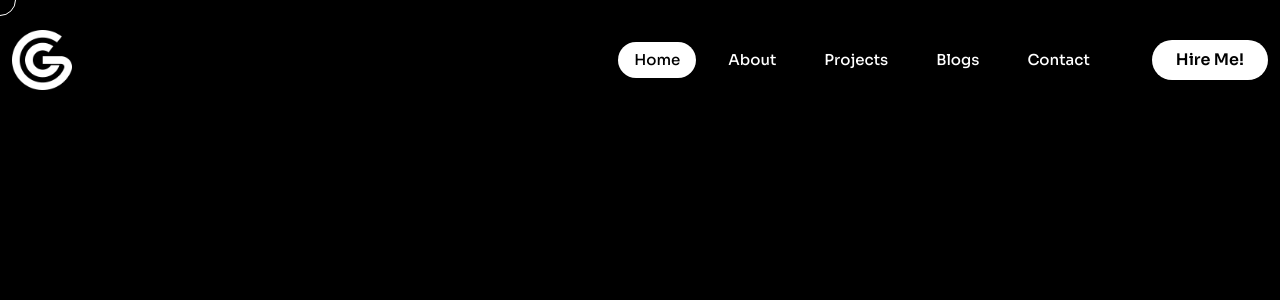
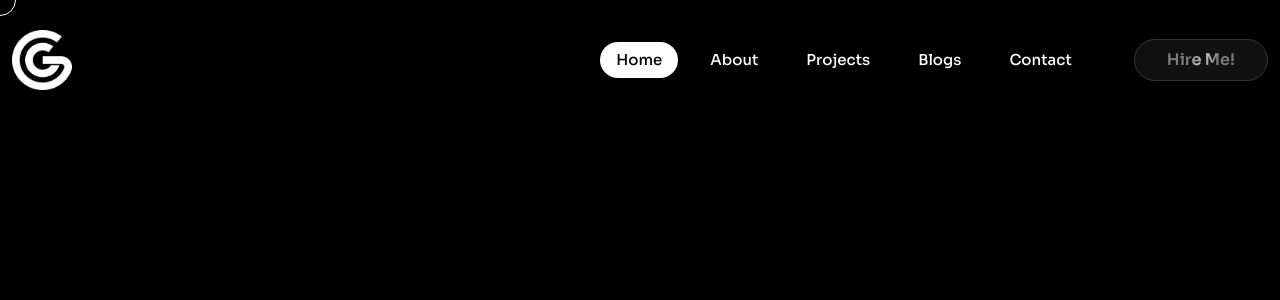
Before and after one commit to locbh3010/portfolio, a Next.js app: page / in a window 1280 px wide. Shown: the top 300 px of the page. Built offline with nearby package versions, Linux system fonts and the light colour scheme.

Commit message:
@portfolio:add smooth scrollbar

```diff
--- a/package.json
+++ b/package.json
@@ -16,6 +16,7 @@
         "@tanstack/react-query": "^5.70.0",
         "await-to-js": "^3.0.0",
         "dayjs": "^1.11.13",
+        "lenis": "^1.2.3",
         "lodash": "^4.17.21",
         "motion": "^12.6.2",
         "next": "15.2.4",
--- a/src/shared/components/headers/Header.tsx
+++ b/src/shared/components/headers/Header.tsx
@@ -4,6 +4,7 @@ import Image from 'next/image'
 import Link from 'next/link'
 import { Container } from '../container'
 import NavMenu from './NavMenu'
+import ShinyText from '../animations/text-animations/ShinyText'
 
 export default function Header() {
     return (
@@ -27,9 +28,9 @@ export default function Header() {
                     <NavMenu />
                     <button
                         type="button"
-                        className="cursor-pointer rounded-full bg-white px-6 py-2 text-base font-semibold text-black"
+                        className="transition-background cursor-pointer rounded-full border border-[#353535] bg-[#111] px-8 py-2 text-base font-semibold text-white duration-200 hover:bg-[#353535]"
                     >
-                        Hire Me!
+                        <ShinyText text="Hire Me!" />
                     </button>
                 </div>
             </Container>
--- a/src/shared/components/headers/NavMenu.tsx
+++ b/src/shared/components/headers/NavMenu.tsx
@@ -6,11 +6,9 @@ import { motion } from 'framer-motion'
 import { map } from 'lodash'
 import Link from 'next/link'
 import { usePathname } from 'next/navigation'
-import { useRef } from 'react'
 
 export default function NavMenu() {
     const pathname = usePathname()
-    const activeRef = useRef<HTMLAnchorElement>(null)
 
     return (
         <nav>
@@ -25,6 +23,8 @@ export default function NavMenu() {
                         title={item.label}
                         className="group transition-color relative px-4 py-1.5 text-white duration-200 data-[active=true]:pointer-events-none data-[active=true]:text-black"
                         data-active={pathname === item.route}
+                        prefetch
+                        scroll
                     >
                         <span
                             className={cn(
--- /dev/null
+++ b/src/shared/components/smoothScroll/SmoothScroll.tsx
@@ -0,0 +1,11 @@
+'use client'
+
+import { ReactLenis } from 'lenis/react'
+
+export default function SmoothScroll({ children }: React.PropsWithChildren) {
+    return (
+        <ReactLenis root>
+            <div>{children}</div>
+        </ReactLenis>
+    )
+}
--- /dev/null
+++ b/src/shared/components/smoothScroll/index.tsx
@@ -0,0 +1 @@
+export { default as SmoothScroll } from './SmoothScroll'
--- a/src/shared/layouts/DefaultLayout.tsx
+++ b/src/shared/layouts/DefaultLayout.tsx
@@ -1,6 +1,7 @@
 import { FollowCursor } from '../components/followCursor'
 import { Footer } from '../components/footers'
 import { Header } from '../components/headers'
+import { SmoothScroll } from '../components/smoothScroll'
 import type { DefaultLayoutProps } from './types'
 
 function DefaultLayout({ children }: DefaultLayoutProps) {
@@ -8,7 +9,9 @@ function DefaultLayout({ children }: DefaultLayoutProps) {
         <>
             <FollowCursor />
             <Header />
-            <main>{children}</main>
+            <SmoothScroll>
+                <main className="min-h-[500vh]">{children}</main>
+            </SmoothScroll>
             <Footer />
         </>
     )
```
Also changed, not shown: 2 other files (tests, documents, lock files or other folders).
